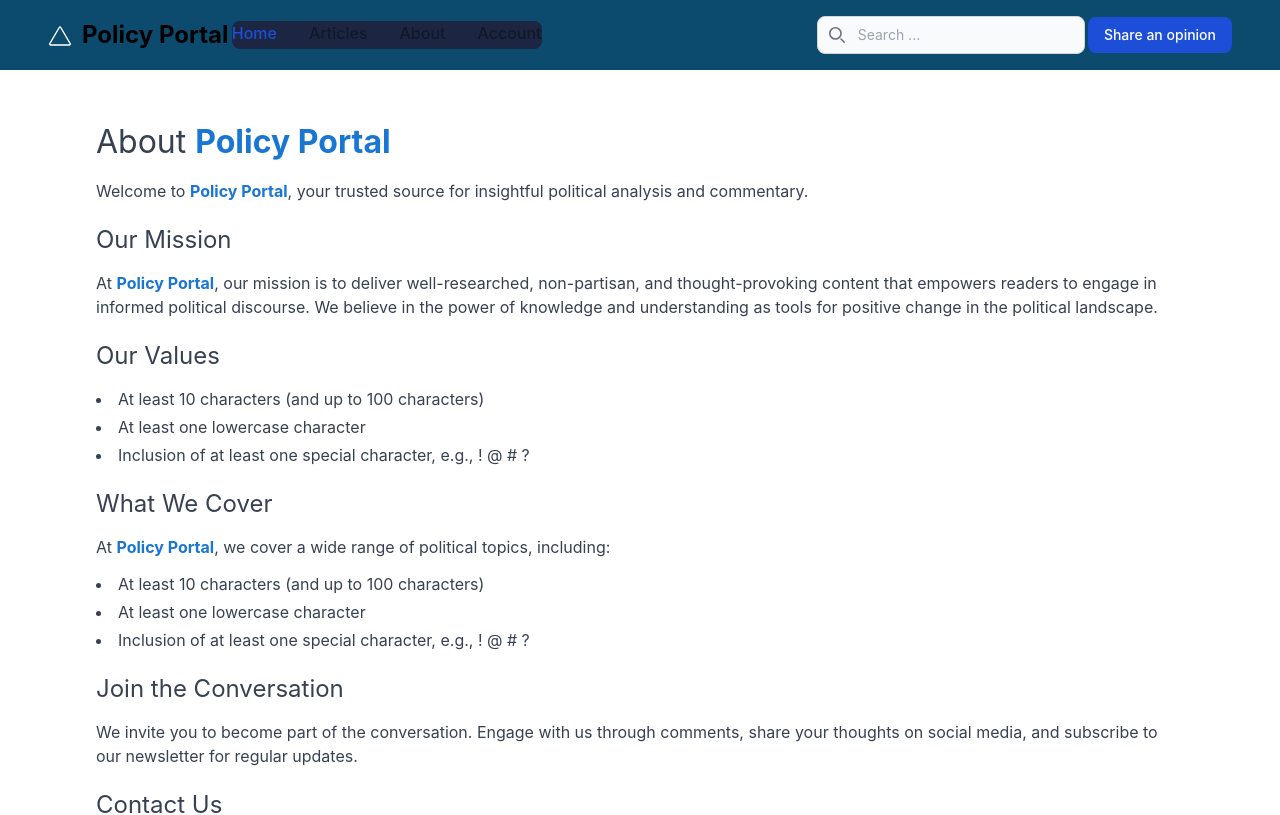
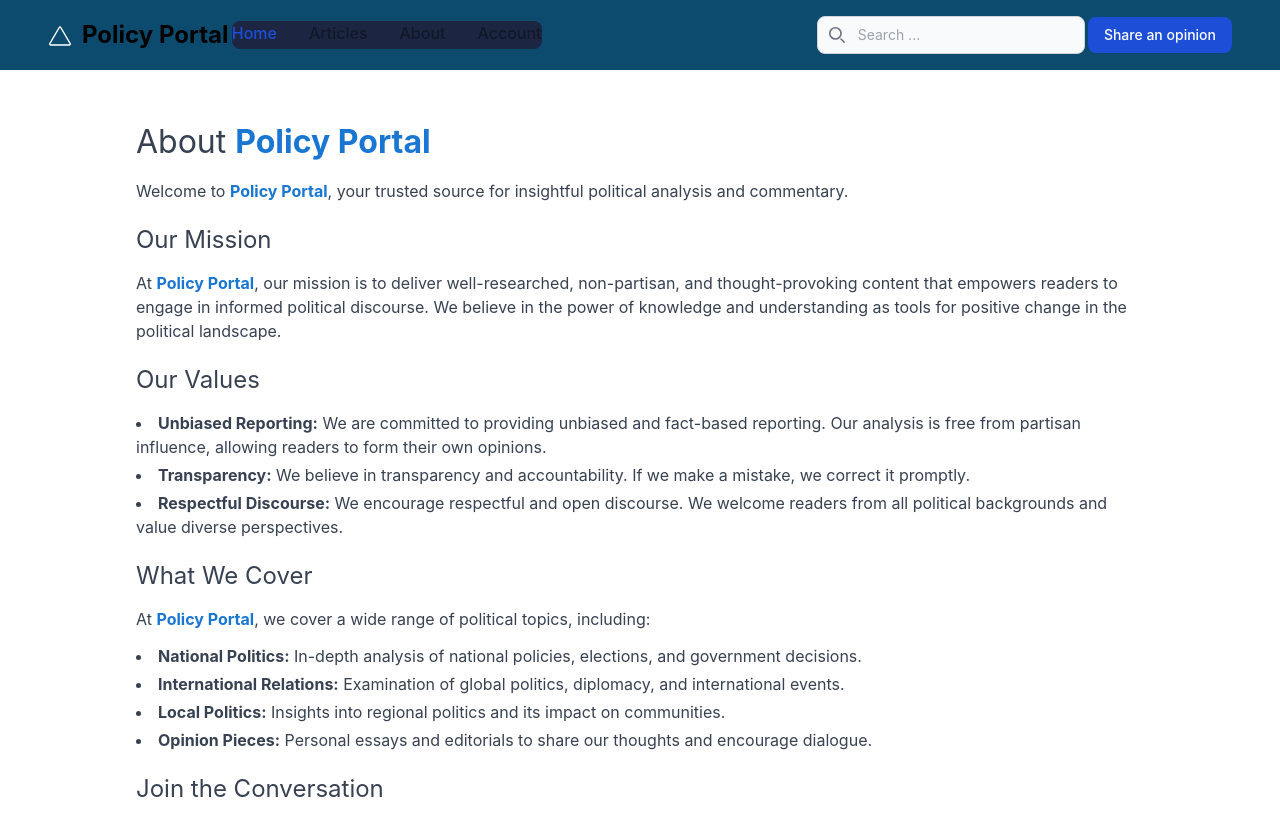
Before and after one commit to rstoyanovv/PolicyPortal, a React (Create React App) app in the folder frontend/: page /about in a window 1280 px wide. Shown: the top 815 px of the page. Built offline with nearby package versions, Linux system fonts and the light colour scheme.

Commit message:
Start making a article feed screen

```diff
--- a/frontend/src/screens/AboutScreen.js
+++ b/frontend/src/screens/AboutScreen.js
@@ -2,7 +2,7 @@ import '../styles/aboutStyle.css';
 
 export default function AboutScreen() {
     return (
-        <div style={{ margin: '3rem 6rem' }} className='text-gray-700'>
+        <div style={{ margin: '3rem 8.5rem' }} className='text-gray-700'>
             <h1 style={{ marginBottom: '0.8rem' }}>About <span className='pp-in-text'>Policy Portal</span></h1>
             <p >Welcome to <span className="pp-in-text">Policy Portal</span>, your trusted source for insightful political analysis and commentary.</p>
             <h2>Our Mission</h2>
@@ -10,31 +10,20 @@ export default function AboutScreen() {
                 At <span className="pp-in-text">Policy Portal</span>, our mission is to deliver well-researched, non-partisan, and thought-provoking content that empowers readers to engage in informed political discourse. We believe in the power of knowledge and understanding as tools for positive change in the political landscape.
             </p>
             <h2>Our Values</h2>
-            <ul class="max-w-md space-y-1 list-disc list-inside">
-                <li>
-                    At least 10 characters (and up to 100 characters)
-                </li>
-                <li>
-                    At least one lowercase character
-                </li>
-                <li>
-                    Inclusion of at least one special character, e.g., ! @ # ?
-                </li>
+            <ul class="max-w-ld space-y-1 list-disc list-inside">
+                <li><strong>Unbiased Reporting:</strong> We are committed to providing unbiased and fact-based reporting. Our analysis is free from partisan influence, allowing readers to form their own opinions.</li>
+                <li><strong>Transparency:</strong> We believe in transparency and accountability. If we make a mistake, we correct it promptly.</li>
+                <li><strong>Respectful Discourse:</strong> We encourage respectful and open discourse. We welcome readers from all political backgrounds and value diverse perspectives.</li>
             </ul>
             <h2>What We Cover</h2>
             <p>
                 At <span className="pp-in-text">Policy Portal</span>, we cover a wide range of political topics, including:
             </p>
-            <ul class="max-w-md space-y-1 list-disc list-inside">
-                <li style={{marginTop: '0.8rem'}}>
-                    At least 10 characters (and up to 100 characters)
-                </li>
-                <li>
-                    At least one lowercase character
-                </li>
-                <li>
-                    Inclusion of at least one special character, e.g., ! @ # ?
-                </li>
+            <ul class="max-w-ld space-y-1 list-disc list-inside">
+                <li style={{marginTop: '0.8rem'}}><strong>National Politics:</strong> In-depth analysis of national policies, elections, and government decisions.</li>
+                <li><strong>International Relations:</strong> Examination of global politics, diplomacy, and international events.</li>
+                <li><strong>Local Politics:</strong> Insights into regional politics and its impact on communities.</li>
+                <li><strong>Opinion Pieces:</strong> Personal essays and editorials to share our thoughts and encourage dialogue.</li>
             </ul>
             <h2>Join the Conversation</h2>
             <p>
--- a/frontend/src/screens/ArticlesFeedScreen.js
+++ b/frontend/src/screens/ArticlesFeedScreen.js
@@ -1,5 +1,5 @@
 import { useState } from "react";
-//import SingleArticleInFeedScreen from "./SingleArticleInFeedScreen";
+import SingleArticleInFeedScreen from "./SingleArticleInFeedScreen";
 import { useEffect } from "react";
 import axios from "axios";
 
@@ -10,7 +10,7 @@ export default function ArticlesFeedScreen() {
         const fetchArticles = async () => {
             try {
                 const result = await axios.get(`/api/articles`);
-                const articlesData = result.data;
+                const articlesData = Object.values(result.data.result);
                 setArticles(articlesData);
             } catch (err) {
                 console.error(err);
@@ -19,11 +19,17 @@ export default function ArticlesFeedScreen() {
         fetchArticles();
     }, []);
 
-    console.log(articles);
-
     return (
         <div>
             <h1>All of the articles</h1>
+            <div>
+                { articles.map ((article, index) => (
+                    < SingleArticleInFeedScreen
+                        key = {index}
+                        article = {article}
+                    />
+                ))};
+            </div>
         </div>
     );
 }
--- a/frontend/src/screens/SingleArticleInFeedScreen.js
+++ b/frontend/src/screens/SingleArticleInFeedScreen.js
@@ -1,10 +1,10 @@
-export default function SingleArticleInFeedScreen() {
+export default function SingleArticleInFeedScreen ({ article }) {
     return (
-        <a href="#" class="flex flex-col items-center bg-white border border-gray-200 rounded-lg shadow md:flex-row md:max-w-xl hover:bg-gray-100 dark:border-gray-700 dark:bg-gray-800 dark:hover:bg-gray-700">
+        <a href="/about" class="flex flex-col items-center bg-white border border-gray-200 rounded-lg shadow md:flex-row md:max-w-xl hover:bg-gray-100 dark:border-gray-700 dark:bg-gray-800 dark:hover:bg-gray-700">
             {/*<img class="object-cover w-full rounded-t-lg h-96 md:h-auto md:w-48 md:rounded-none md:rounded-l-lg" src="/docs/images/blog/image-4.jpg" alt=""></img>*/}
             <div class="flex flex-col justify-between p-4 leading-normal">
-                <h5 class="mb-2 text-2xl font-bold tracking-tight text-gray-900 dark:text-white">Noteworthy technology acquisitions 2021</h5>
-                <p class="mb-3 font-normal text-gray-700 dark:text-gray-400">Here are the biggest enterprise technology acquisitions of 2021 so far, in reverse chronological order.</p>
+                <h5 class="mb-2 text-2xl font-bold tracking-tight text-gray-900 dark:text-white">{article.title}</h5>
+                <p class="mb-3 font-normal text-gray-700 dark:text-gray-400">{article.article}</p>
             </div>
         </a>
     );
```
Also changed, not shown: 1 other file (tests, documents, lock files or other folders).
